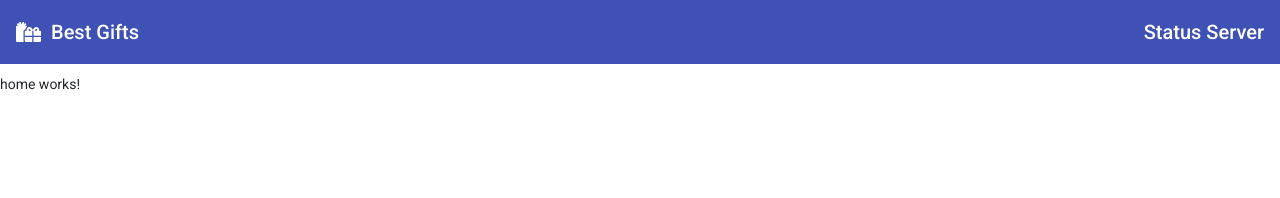
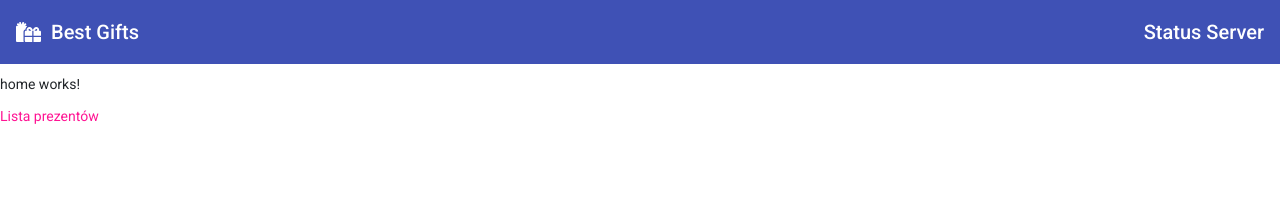
Before and after one commit to owik100/best-gifts, an Angular app: page /home in a window 1280 px wide. Shown: the top 198 px of the page. Built offline with nearby package versions, Linux system fonts and the light colour scheme.

Commit message:
Routing, service for http, first request

```diff
--- a/src/app/app-routing.module.ts
+++ b/src/app/app-routing.module.ts
@@ -3,10 +3,12 @@ import { RouterModule, Routes } from '@angular/router';
 import { AppComponent } from './app.component';
 import { HomeComponent } from './home/home.component';
 import { PageNotFoundComponent } from './page-not-found/page-not-found.component';
+import { GiftsListComponent } from './gifts-list/gifts-list.component';
 
 const routes: Routes = [
   {path: '', redirectTo: '/home', pathMatch: 'full'},
   {path: 'home', component: HomeComponent},
+  {path: 'gifts', component: GiftsListComponent},
   {path: '**', component: PageNotFoundComponent},
 ];
 
--- /dev/null
+++ b/src/app/gifts-list/gifts-list.component.html
@@ -0,0 +1 @@
+<p>gifts-list works!</p>
--- /dev/null
+++ b/src/app/gifts-list/gifts-list.component.ts
@@ -0,0 +1,17 @@
+import { Component, OnInit } from '@angular/core';
+import { HttpGiftsService } from '../services/http-gifts.service';
+
+@Component({
+  selector: 'app-gifts-list',
+  templateUrl: './gifts-list.component.html',
+  styleUrls: ['./gifts-list.component.scss']
+})
+export class GiftsListComponent implements OnInit {
+
+  constructor(private http: HttpGiftsService) { }
+
+  ngOnInit(): void {
+    this.http.getAllGifts().subscribe();
+  }
+
+}
--- a/src/app/home/home.component.html
+++ b/src/app/home/home.component.html
@@ -1 +1,2 @@
 <p>home works!</p>
+<a routerLink="/gifts">Lista prezentów</a>
--- a/src/app/home/home.component.scss
+++ b/src/app/home/home.component.scss
@@ -0,0 +1,3 @@
+a{
+    color:deeppink;
+}
--- /dev/null
+++ b/src/app/services/http-gifts.service.ts
@@ -0,0 +1,22 @@
+import { HttpClient } from '@angular/common/http';
+import { Injectable } from '@angular/core';
+import { Observable } from 'rxjs';
+import { tap } from 'rxjs/operators';
+import { GiftIdea } from '../models/giftIdea';
+
+@Injectable({
+  providedIn: 'root'
+})
+export class HttpGiftsService {
+
+private urlAPI = 'https://localhost:44302/api';
+
+  constructor(private http: HttpClient) {
+
+   }
+
+   getAllGifts(): Observable<GiftIdea[]>{
+    return this.http.get<GiftIdea[]>(this.urlAPI + '/GiftIdeas').
+    pipe(tap(console.log));
+   }
+}
```
Also changed, not shown: src/app/app.module.ts (+7 -3 lines), src/app/app.component.html (line endings or trailing spaces), src/app/gifts-list/gifts-list.component.scss (added).
